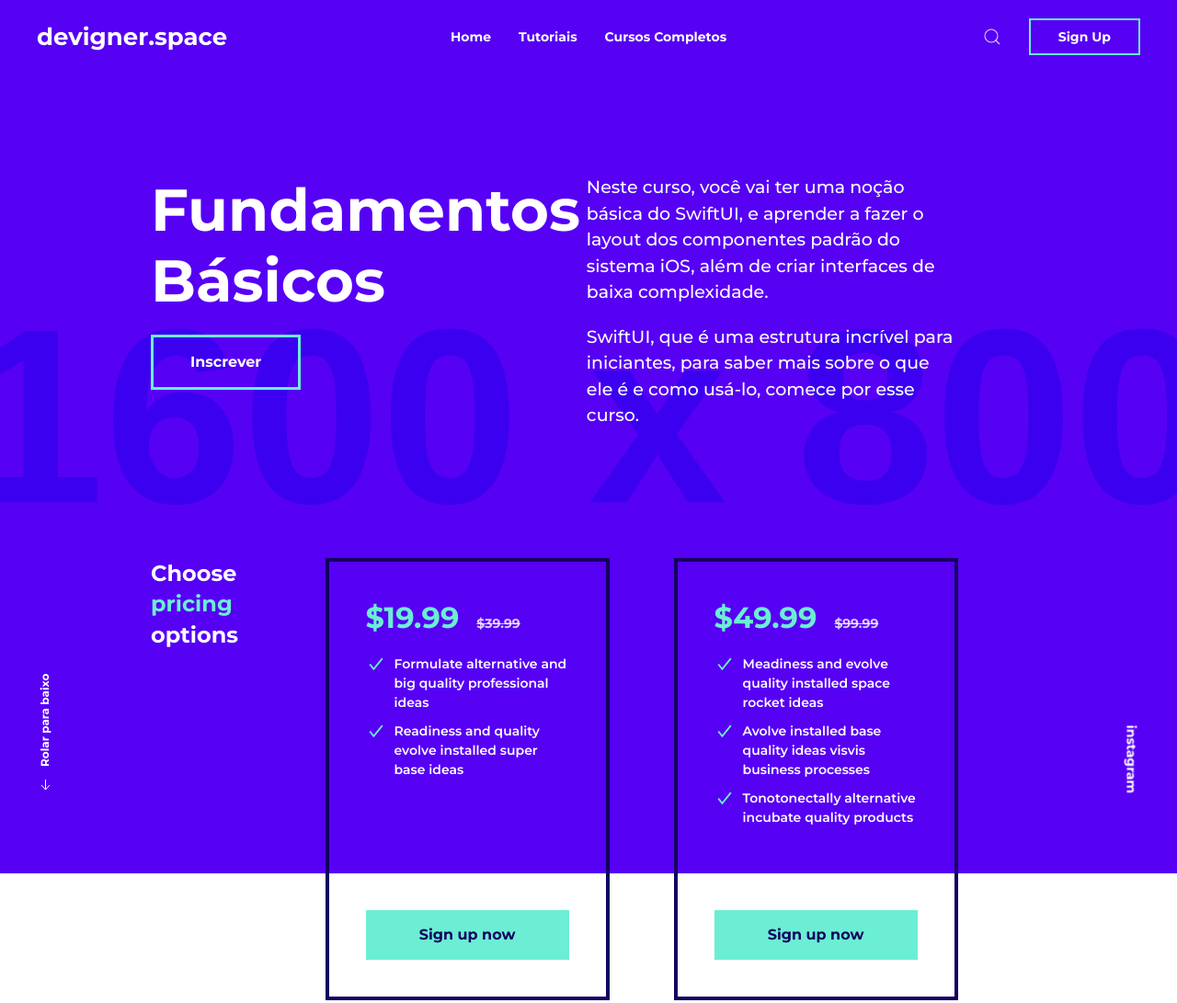
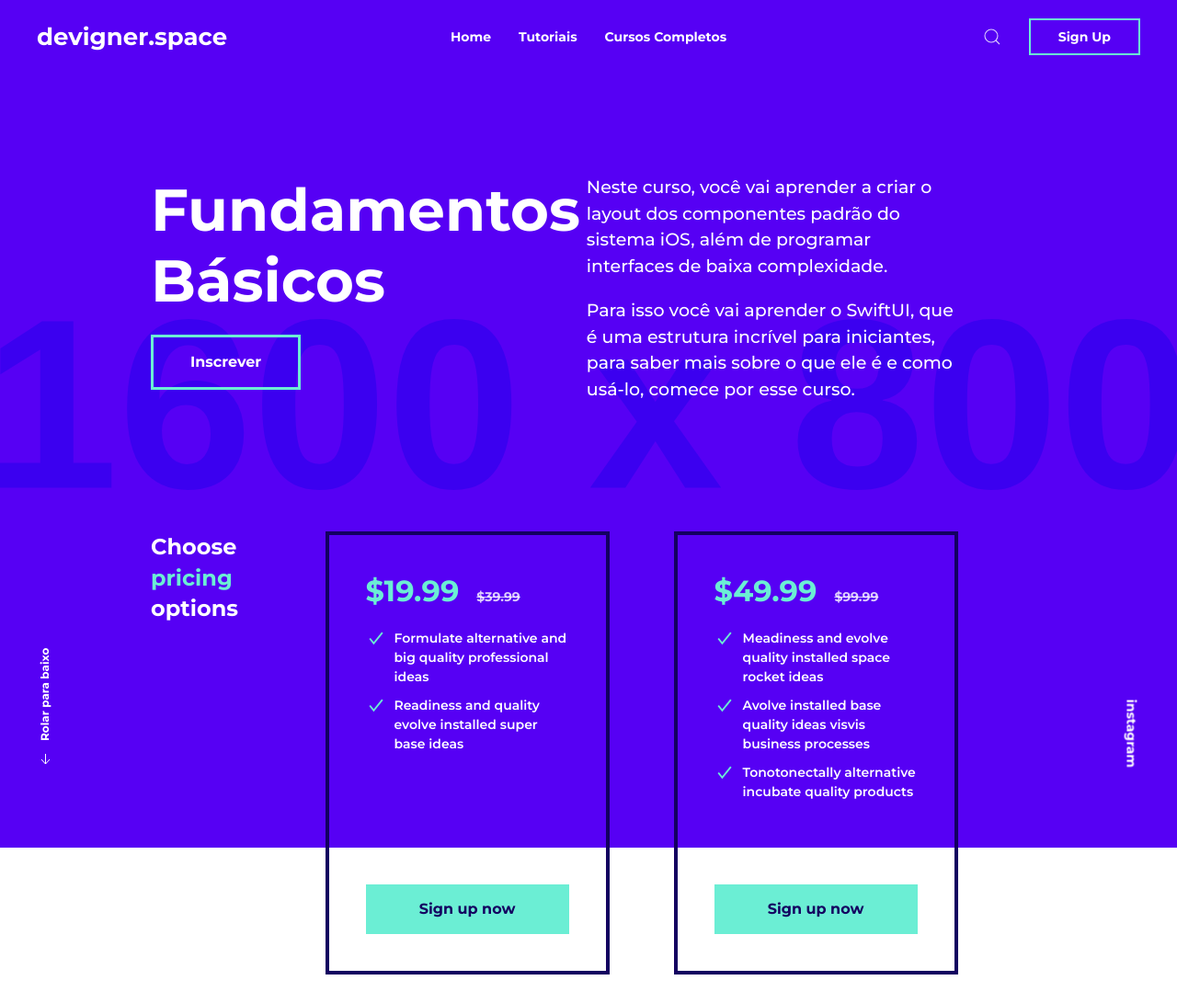
Before and after one commit to RodolfoDiniz/DevignerSpace, a website: page iniciante.html in a window 1280 px wide. Shown: the top 1091 px of the page at 92% size. Drawn offline with Linux system fonts and the light colour scheme; placeholder pictures from the web are drawn by us.

Commit message:
Update iniciante.html

```diff
--- a/iniciante.html
+++ b/iniciante.html
@@ -80,9 +80,9 @@
 						<div class="uk-width-1-2@m uk-text-large uk-flex uk-flex-middle">
               <div>
                 <p>
-                Neste curso, você vai ter uma noção básica do SwiftUI, e aprender a fazer o layout dos componentes padrão do sistema iOS, além de criar interfaces de baixa complexidade. </p>
+                Neste curso, você vai aprender a criar o layout dos componentes padrão do sistema iOS, além de programar interfaces de baixa complexidade. </p>
                                 <p>
-                                  SwiftUI, que é uma estrutura incrível para iniciantes, para saber mais sobre o que ele é e como usá-lo, comece por esse curso.</p>
+                                  Para isso você vai aprender o SwiftUI, que é uma estrutura incrível para iniciantes, para saber mais sobre o que ele é e como usá-lo, comece por esse curso.</p>
               </div>
 						</div>
 					</div>
```
